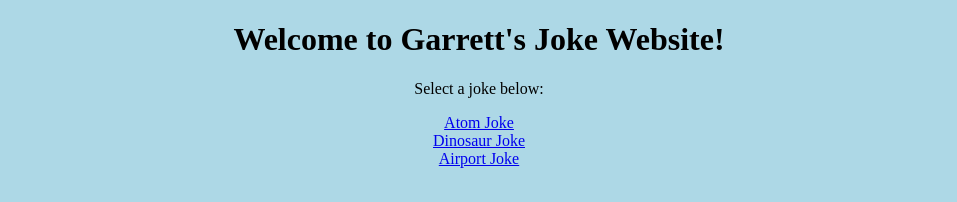
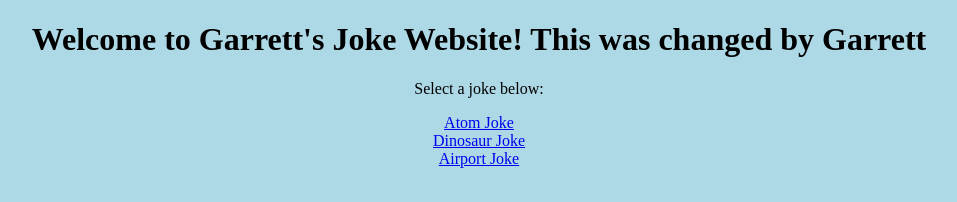
Before and after one commit to itsqopa-eng/final-website, a plain HTML site: page index.html in a window 1280 px wide. Shown: the whole page, without its empty margins (161-1118 px from the left). Drawn offline with Linux system fonts and the light colour scheme.

Commit message:
index.html was changed for demo
change to index.html

```diff
--- a/index.html
+++ b/index.html
@@ -9,7 +9,7 @@
     </style>
 </head>
 <body>
-    <h1>Welcome to Garrett's Joke Website!</h1>
+    <h1>Welcome to Garrett's Joke Website! This was changed by Garrett</h1>
     <p>Select a joke below:</p>
 
     <ul style="list-style: none; padding: 0;">
```
